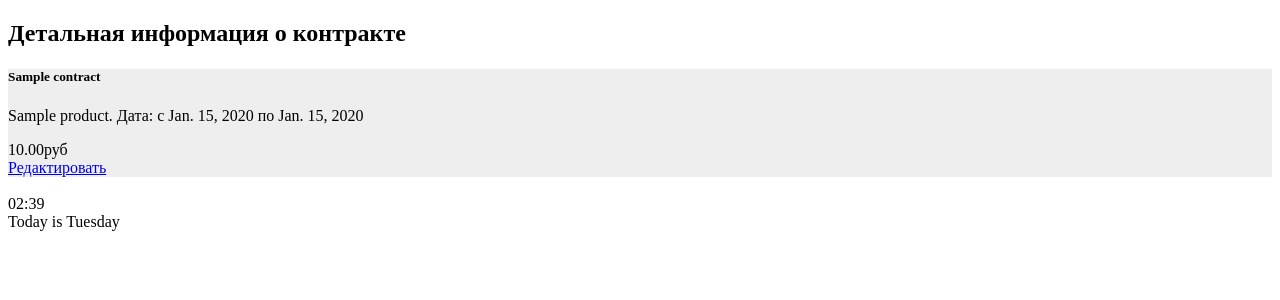
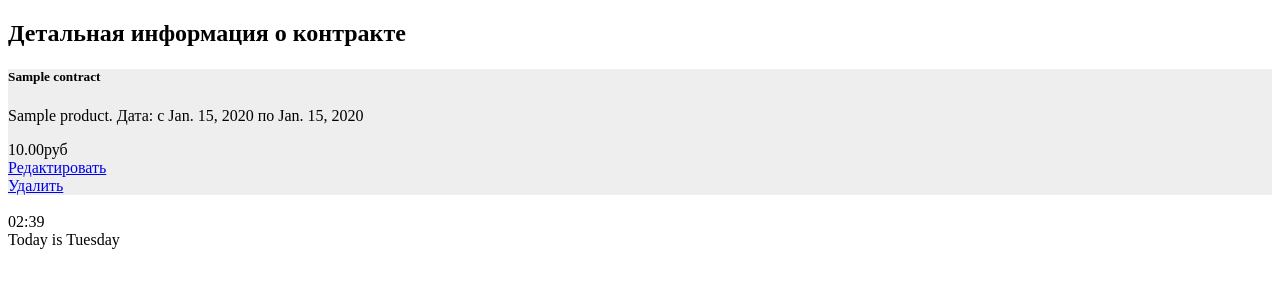
Before and after one commit to alexsemenovv/CRM-customer-management-system, a Django app: page /contracts/1/ in a window 1280 px wide. Shown: the top 300 px of the page. Run offline with Django 4.2, Linux system fonts and the light colour scheme; tables that the repository leaves empty hold one stand-in row (values such as "Sample post").

Commit message:
added link for delete

```diff
--- a/DjangoCRM/contractsapp/templates/contractsapp/contracts_detail.html
+++ b/DjangoCRM/contractsapp/templates/contractsapp/contracts_detail.html
@@ -13,6 +13,9 @@
                 <div class="d-flex justify-content-center fw-bold">
                     <a href="/contracts/{{ object.pk }}/edit" class="btn btn-primary">Редактировать</a>
                 </div>
+                <div class="d-flex justify-content-center fw-bold">
+                    <a href="/contracts/{{ contract.pk }}/delete" class="btn btn-danger">Удалить</a>
+                </div>
             </div>
         </div>
     </div>
```
